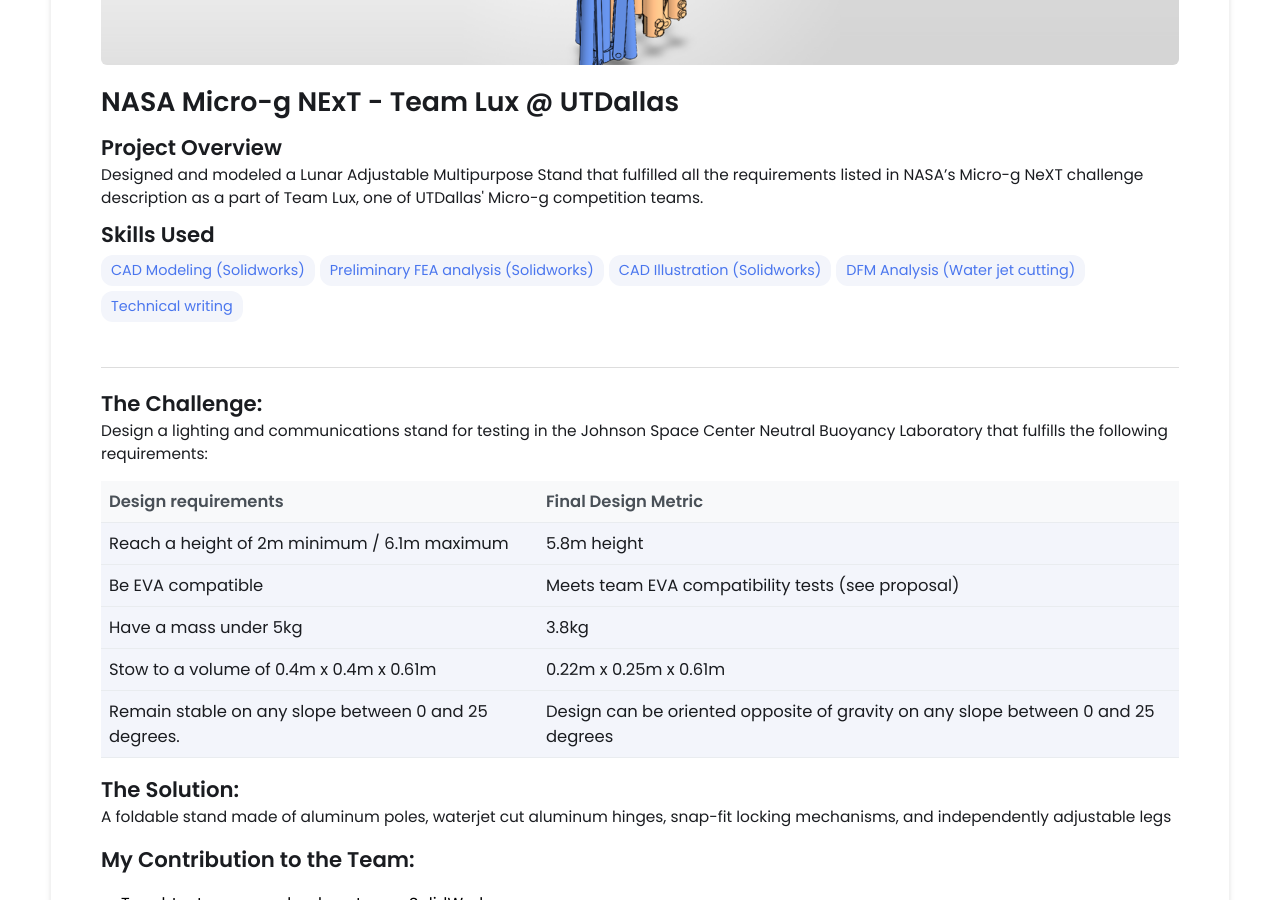
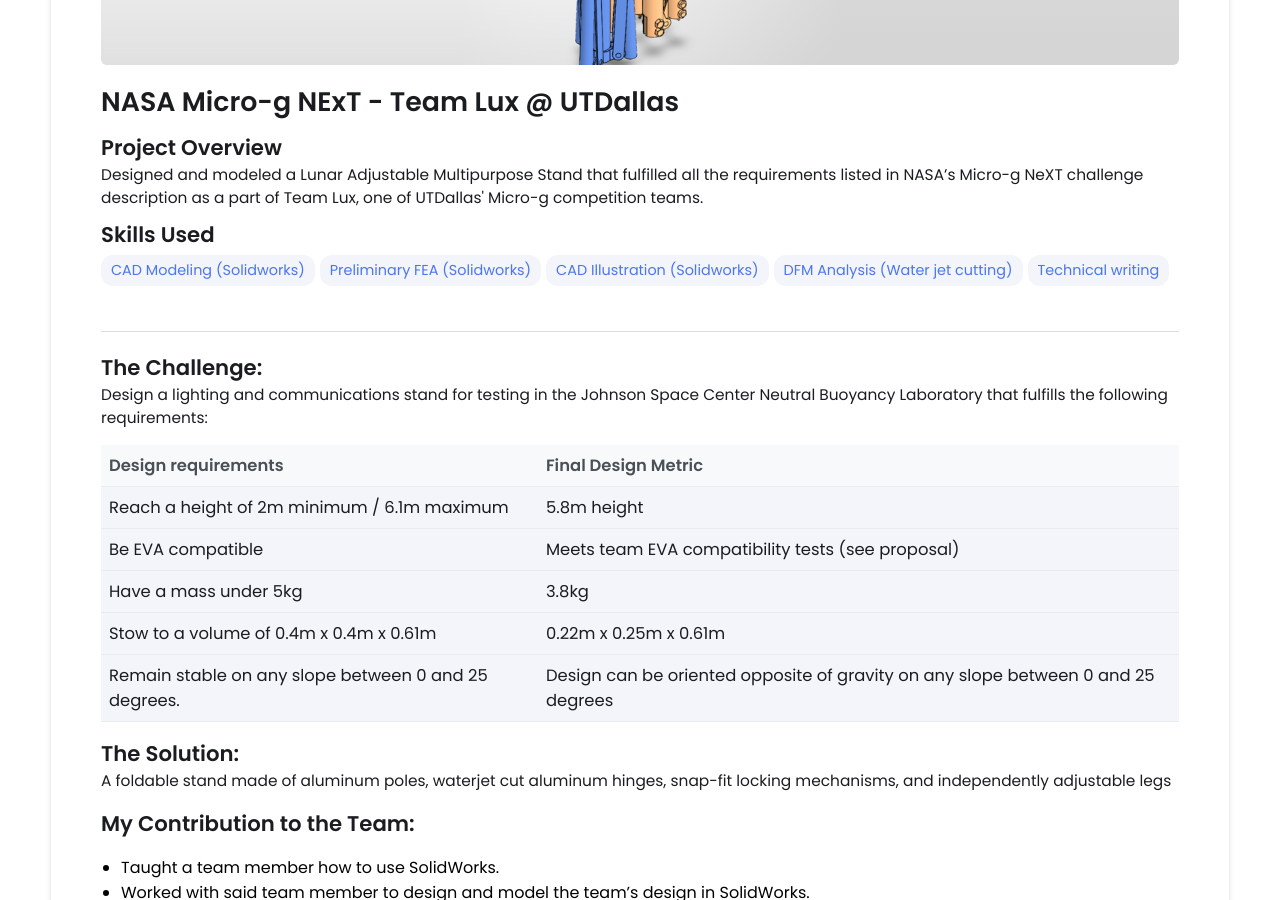
Before and after one commit to Luke-Monson/Luke-Monson.github.io, a Jekyll site: the page built from _projects/NASA Micro-g/index.md, in a window 1280 px wide and 900 px high, scrolled down 425 px. Built offline with Jekyll 4.4.1, drawn with Linux system fonts in a browser that asks for light colours.

Commit message:
Update FEA terminology in project description

```diff
--- a/_projects/NASA Micro-g/index.md
+++ b/_projects/NASA Micro-g/index.md
@@ -5,7 +5,7 @@ description:
         Designed and modeled a Lunar Adjustable Multipurpose Stand that fulfilled all the requirements listed in NASA’s Micro-g NeXT challenge description as a                 part of Team Lux, one of UTDallas' Micro-g competition teams.
 skills:
   - CAD Modeling (Solidworks)
-  - Preliminary FEA analysis (Solidworks)
+  - Preliminary FEA (Solidworks)
   - CAD Illustration (Solidworks)
   - DFM Analysis (Water jet cutting)
   - Technical writing
```
